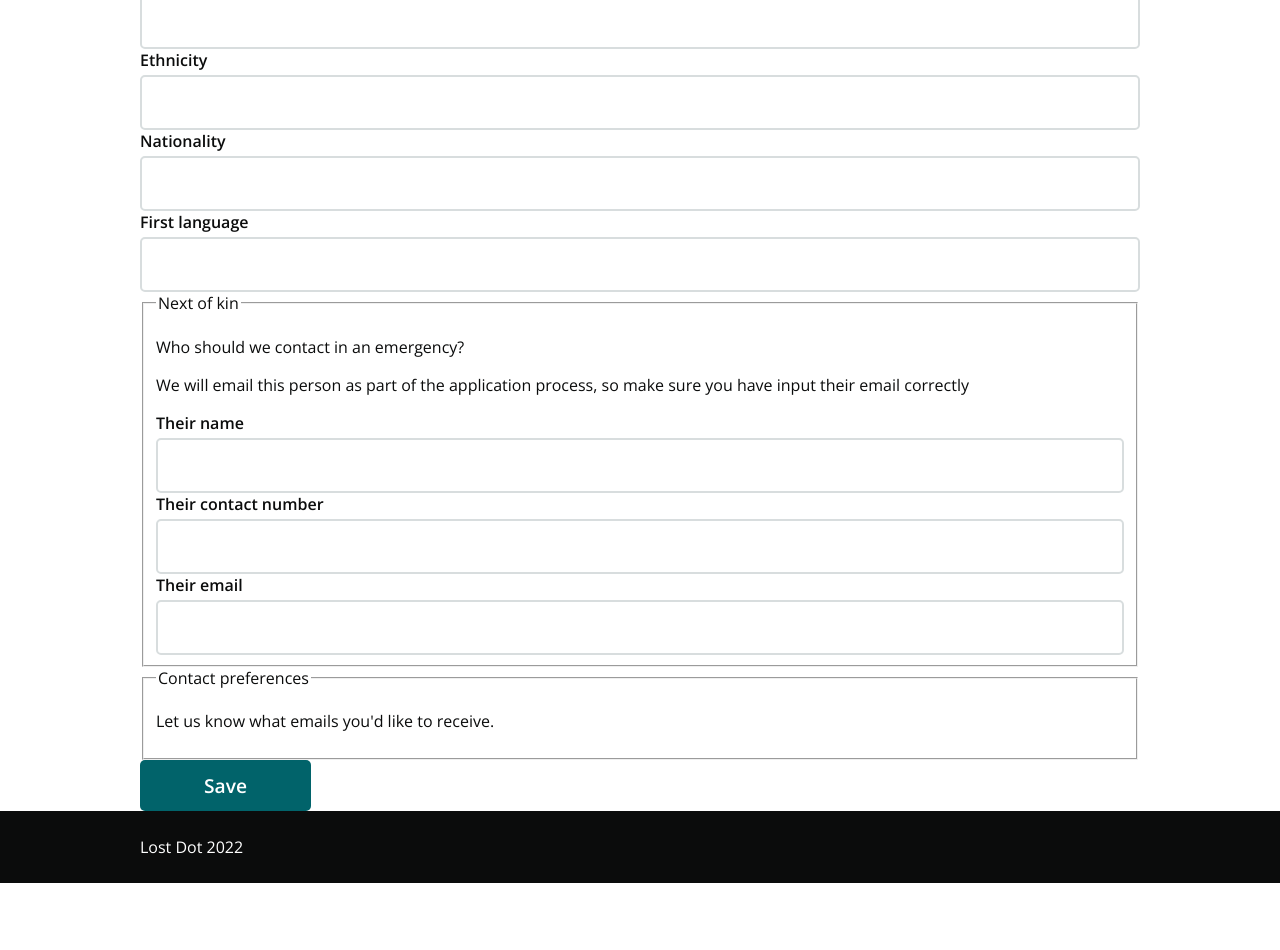
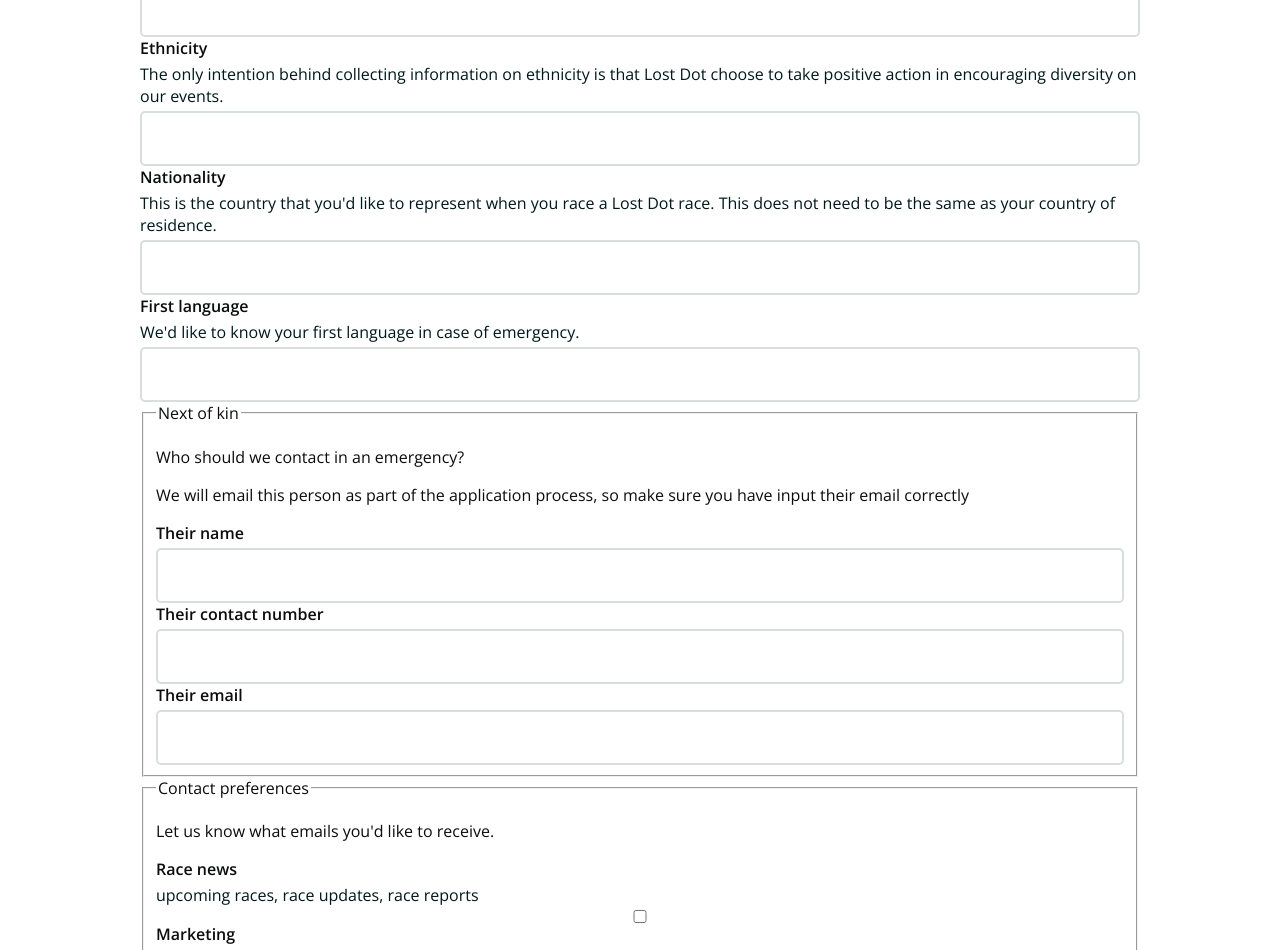
Before and after one commit to jhackett1/lost-dot, a Next.js app: page / in a window 1280 px wide. Shown: the part 622-1572 px from the top of the page. Before the commit the page ends 1505 px from the top, so only its background shows below. Built offline with nearby package versions, Linux system fonts and the light colour scheme; no server answers; the database is empty; sample sign-in values are in the browser's storage.

Commit message:
improve form ui

```diff
--- a/components/Field.tsx
+++ b/components/Field.tsx
@@ -14,12 +14,19 @@ const Field = ({ label, name, hint, required, type, ...props }: Props) => {
 
   const error = errors?.[name]?.message
 
+  let id = name
+  if (props.value) id = `${name}-${props.value}`
+
   return (
-    <div className="field">
-      <label className="field__label" htmlFor={name}>
+    <div className={required ? "field field--required" : "field"}>
+      <label className="field__label" htmlFor={id}>
         {label}
       </label>
-      {hint && <p className="field__hint">{hint}</p>}
+      {hint && (
+        <p className="field__hint" id={`${id}-hint`}>
+          {hint}
+        </p>
+      )}
       {error && (
         <p role="alert" className="field__error">
           {error?.toString()}
@@ -28,7 +35,8 @@ const Field = ({ label, name, hint, required, type, ...props }: Props) => {
       <input
         {...register(name)}
         className="field__input"
-        id={name}
+        aria-describedby={hint ? `${id}-hint` : ""}
+        id={id}
         type={type}
         {...props}
       />
--- a/components/UserForm.tsx
+++ b/components/UserForm.tsx
@@ -5,6 +5,7 @@ import Field from "./Field"
 import { UserInput } from "../types"
 import { UserInputSchema } from "../lib/validators"
 import { useState } from "react"
+import marketingPrefs from "../data/marketing-preferences.json"
 
 interface Props {
   user: User
@@ -40,9 +41,21 @@ const UserForm = ({ user }: Props) => {
           required
         />
         <Field label="Gender" name="gender" />
-        <Field label="Ethnicity" name="ethnicity" />
-        <Field label="Nationality" name="nationality" />
-        <Field label="First language" name="firstLang" />
+        <Field
+          label="Ethnicity"
+          name="ethnicity"
+          hint="The only intention behind collecting information on ethnicity is that Lost Dot choose to take positive action in encouraging diversity on our events."
+        />
+        <Field
+          label="Nationality"
+          name="nationality"
+          hint="This is the country that you'd like to represent when you race a Lost Dot race. This does not need to be the same as your country of residence."
+        />
+        <Field
+          label="First language"
+          name="firstLang"
+          hint="We'd like to know your first language in case of emergency."
+        />
 
         <fieldset>
           <legend>Next of kin</legend>
@@ -59,7 +72,15 @@ const UserForm = ({ user }: Props) => {
         <fieldset>
           <legend>Contact preferences</legend>
           <p>Let us know what emails you'd like to receive.</p>
-          {/* TODO */}
+          {Object.entries(marketingPrefs).map(opt => (
+            <Field
+              label={opt[0]}
+              value={opt[0]}
+              name="contactPrefs"
+              hint={opt[1]}
+              type="checkbox"
+            />
+          ))}
         </fieldset>
 
         {formStatus && <p role="alert">{formStatus}</p>}
--- a/lib/validators.ts
+++ b/lib/validators.ts
@@ -1,16 +1,20 @@
 import { z } from "zod"
 
 export const UserInputSchema = z.object({
-  firstName: z.string(),
-  lastName: z.string(),
+  firstName: z.string().min(2),
+  lastName: z.string().min(2),
   dateOfBirth: z.string(),
   gender: z.string(),
   ethnicity: z.string(),
   nationality: z.string(),
   firstLang: z.string(),
   nextOfKinName: z.string(),
-  nextOfKinEmail: z.string(),
-  nextOfKinPhone: z.string(),
+  nextOfKinEmail: z.string().email(),
+  nextOfKinPhone: z
+    .string()
+    .regex(
+      /^(((\+44\s?\d{4}|\(?0\d{4}\)?)\s?\d{3}\s?\d{3})|((\+44\s?\d{3}|\(?0\d{3}\)?)\s?\d{3}\s?\d{4})|((\+44\s?\d{2}|\(?0\d{2}\)?)\s?\d{4}\s?\d{4}))(\s?\#(\d{4}|\d{3}))?$/
+    ),
   contactPrefs: z.array(z.string()),
 })
 
--- /dev/null
+++ b/next.config.js
@@ -0,0 +1,5 @@
+// next.config.js
+module.exports = {
+  // ... rest of the configuration.
+  output: "standalone",
+}
--- a/package.json
+++ b/package.json
@@ -6,6 +6,7 @@
   "scripts": {
     "dev": "next dev",
     "build": "next build",
+    "build:prisma": "prisma generate",
     "start": "next start",
     "lint": "next lint"
   },
@@ -32,12 +33,12 @@
     "react-hook-form": "^7.40.0",
     "sass": "^1.56.1",
     "stripe": "^11.1.0",
-    "zod": "^3.19.1"
+    "zod": "^3.19.1",
+    "prisma": "^4.7.0"
   },
   "devDependencies": {
     "@types/node": "18.11.9",
     "@types/react": "18.0.25",
-    "prisma": "^4.7.0",
     "typescript": "4.9.3"
   }
 }
--- a/styles/_field.scss
+++ b/styles/_field.scss
@@ -1,4 +1,7 @@
 .field {
+  * {
+    margin: 0;
+  }
 
   *+* {
     margin-top: 0.25rem;
@@ -32,4 +35,10 @@
       border-color: $yellow;
     }
   }
+
+
+  &--required label:after {
+    content: "*";
+    color: $red;
+  }
 }
```
Also changed, not shown: 1 other file (tests, documents, lock files or other folders).
